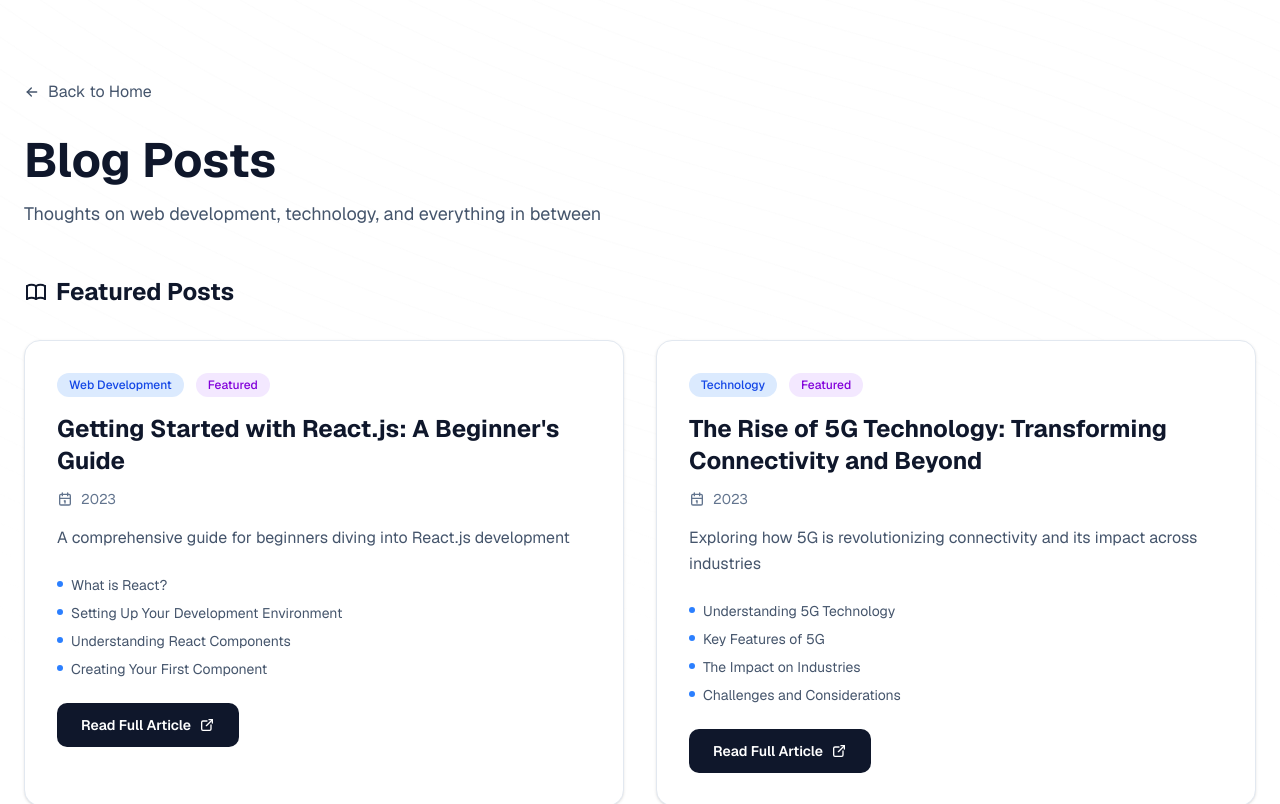
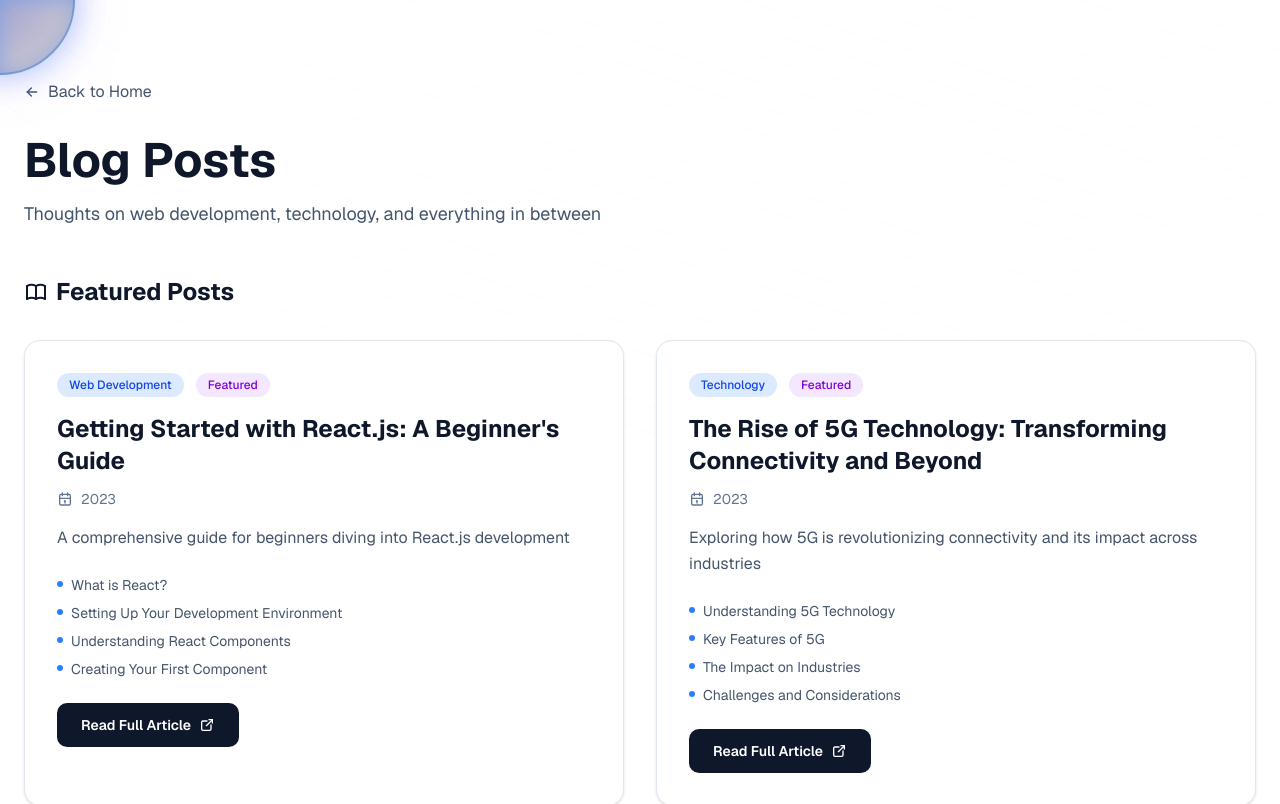
Before and after one commit to roht2103/portfolio, a Next.js app: page /blogs in a window 1280 px wide. Shown: the top 804 px of the page. Built offline with nearby package versions, Linux system fonts and the light colour scheme.

Commit message:
feat: implement mouse follower effect with glass morphism and subtle glow border

```diff
--- a/src/app/layout.tsx
+++ b/src/app/layout.tsx
@@ -2,6 +2,7 @@ import type { Metadata } from "next";
 import { Geist, Geist_Mono } from "next/font/google";
 import { ThemeProvider } from "@/components/theme-provider"
 import { BackgroundBeams } from "@/components/ui/background-beams";
+import MouseFollower from "@/components/MouseFollower";
 import "./globals.css";
 
 const geistSans = Geist({
@@ -37,6 +38,7 @@ export default function RootLayout({
             enableSystem
             disableTransitionOnChange
           >
+            <MouseFollower />
             <div className="relative min-h-screen w-full">
               <BackgroundBeams />
               <div className="relative z-10">
--- a/src/app/page.tsx
+++ b/src/app/page.tsx
@@ -4,9 +4,10 @@ import Profile from "@/components/Profile";
 import AboutMe from "@/components/AboutMe";
 import Projects from "@/components/Projects";
 import Contact from "@/components/Contact";
+
 export default function Home() {
   return (
-    <div className="font-sans grid grid-rows-[20px_1fr_20px] items-center justify-items-center min-h-screen p-6">
+    <div className="font-sans grid grid-rows-[20px_1fr_20px] items-center justify-items-center min-h-screen p-6 relative">
       <NavBar/>
       <main className="flex flex-col gap-[32px] row-start-2 items-center sm:items-start">
         <Profile />
--- /dev/null
+++ b/src/app/utils/useMousePosition.ts
@@ -0,0 +1,22 @@
+import {useState, useEffect} from 'react';
+
+export const useMousePosition=()=> {
+  const [mousePosition, setMousePosition] = useState({ x: 0, y: 0 });
+
+  useEffect(() => {
+    function handleMouseMove(event: MouseEvent) {
+      setMousePosition({
+        x: event.clientX,
+        y: event.clientY,
+      });
+    }
+
+    window.addEventListener('mousemove', handleMouseMove);
+
+    return () => {
+      window.removeEventListener('mousemove', handleMouseMove);
+    };
+  }, []);
+
+  return mousePosition;
+}
--- /dev/null
+++ b/src/components/MouseFollower.tsx
@@ -0,0 +1,71 @@
+'use client'
+import { useMousePosition } from "@/app/utils/useMousePosition"
+import { motion } from 'framer-motion'
+
+export default function MouseFollower() {
+  const { x, y } = useMousePosition();
+
+  return (
+    <>
+      {/* Glass Morphism Mouse Follower Mask Effect - Desktop Only */}
+      <motion.div
+        className="hidden md:block fixed inset-0 pointer-events-none z-50"
+        style={{
+          maskImage: 'url(/mask.svg)',
+          WebkitMaskImage: 'url(/mask.svg)',
+          maskRepeat: 'no-repeat',
+          WebkitMaskRepeat: 'no-repeat',
+          maskSize: '150px',
+          WebkitMaskSize: '150px',
+          maskPosition: `${x - 75}px ${y - 75}px`,
+          WebkitMaskPosition: `${x - 75}px ${y - 75}px`,
+        }}
+      >
+        <div
+          className="w-full h-full dark:bg-gradient-to-br dark:from-white/10 dark:to-white/5 bg-gradient-to-br from-slate-900/20 to-slate-800/15"
+          style={{
+            backdropFilter: 'blur(20px) saturate(180%)',
+            WebkitBackdropFilter: 'blur(20px) saturate(180%)',
+            boxShadow: 'inset 0 0 20px rgba(59, 130, 246, 0.4), 0 8px 32px rgba(59, 130, 246, 0.2)',
+          }}
+        />
+      </motion.div>
+
+      {/* Subtle Glow Border Effect - Desktop Only */}
+      <motion.div
+        className="hidden md:block fixed pointer-events-none z-40 rounded-full"
+        style={{
+          width: '160px',
+          height: '160px',
+          left: x - 80,
+          top: y - 80,
+          background: 'radial-gradient(circle, rgba(59,130,246,0.4) 0%, rgba(147,51,234,0.2) 50%, transparent 70%)',
+          filter: 'blur(30px)',
+        }}
+        transition={{
+          type: "spring",
+          damping: 50,
+          stiffness: 150,
+        }}
+      />
+
+      {/* Glass edge highlight - Desktop Only */}
+      <motion.div
+        className="hidden md:block fixed pointer-events-none z-40 rounded-full border-2"
+        style={{
+          width: '150px',
+          height: '150px',
+          left: x - 75,
+          top: y - 75,
+          borderColor: 'rgba(59, 130, 246, 0.5)',
+          boxShadow: '0 0 30px rgba(59, 130, 246, 0.4), inset 0 0 20px rgba(59, 130, 246, 0.3)',
+        }}
+        transition={{
+          type: "spring",
+          damping: 40,
+          stiffness: 200,
+        }}
+      />
+    </>
+  );
+}
```
Also changed, not shown: src/app/app-module.css (added, +9 -0 lines), public/mask.svg (added).
